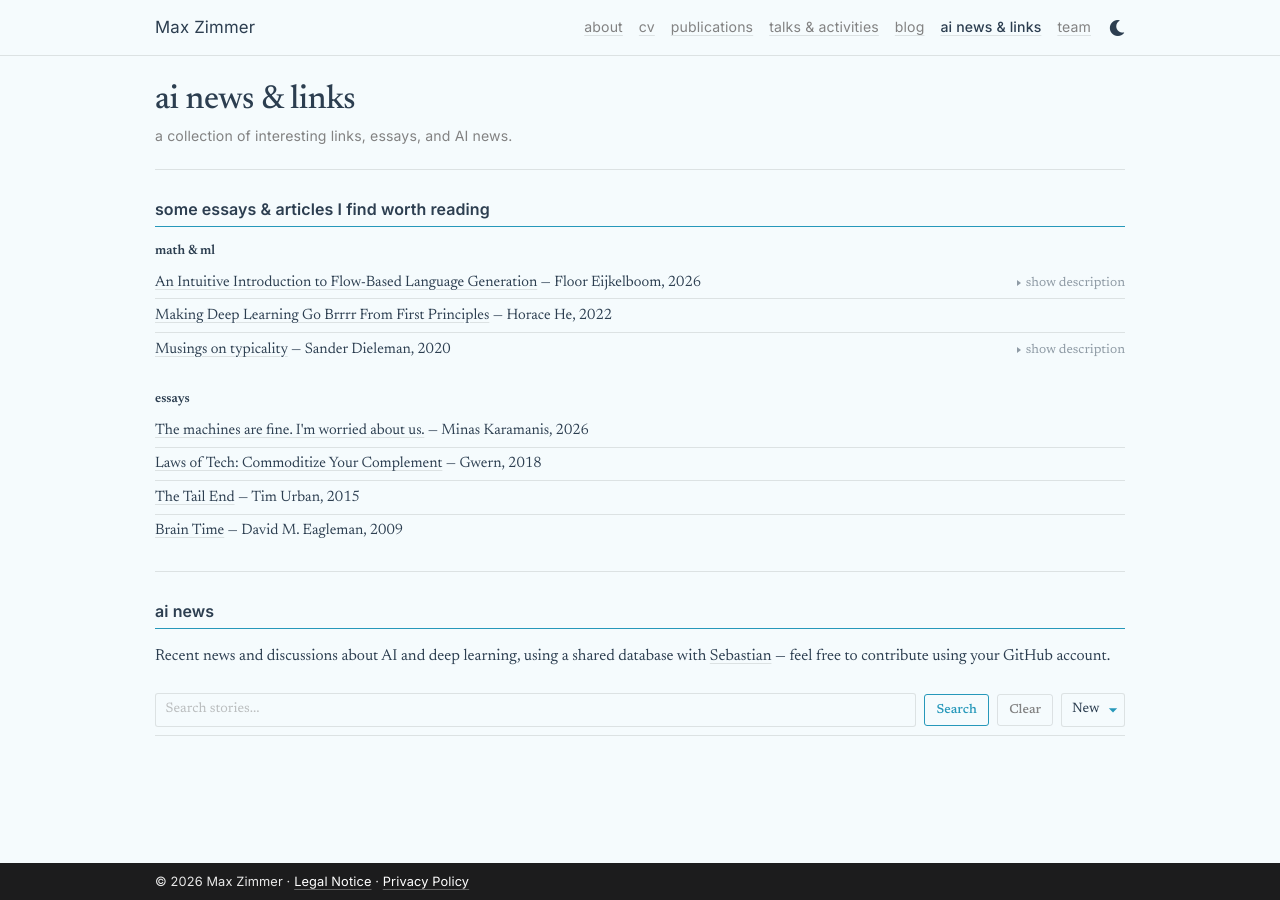
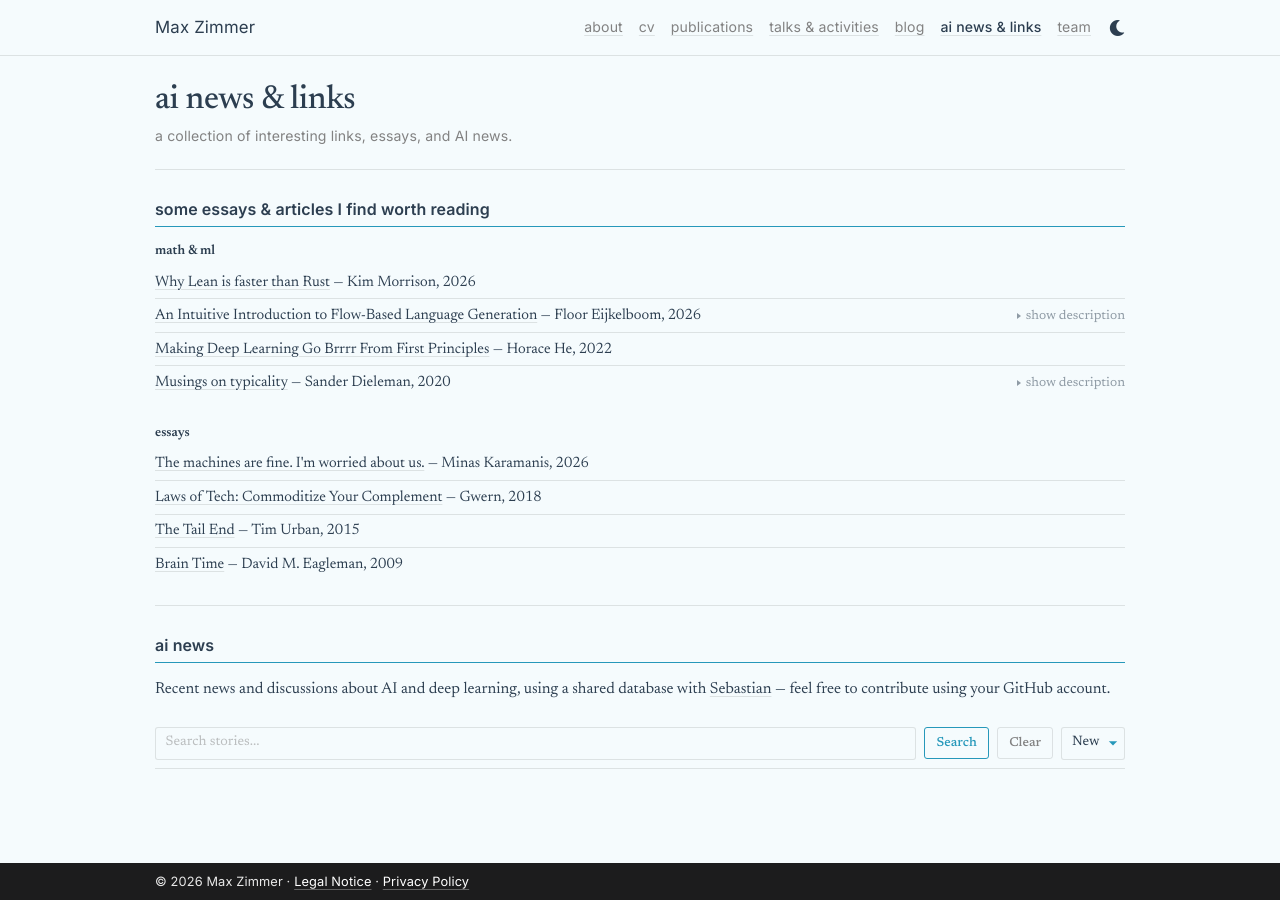
Before and after one commit to zimmer-m/zimmer-m.github.io, a Jekyll site: the page built from _pages/ai_news.md, in a window 1280 px wide. Built offline with Jekyll 4.4.1, drawn with Linux system fonts in a browser that asks for light colours; comment, search, counter and statistics services are not loaded; a style sheet for code colours, icons or effects is not loaded.

Commit message:
added link

```diff
--- a/_data/links.yml
+++ b/_data/links.yml
@@ -47,3 +47,10 @@
   year: 2026
   category: math & ml
   description: "Good introduction to flow matching for language models."
+
+- title: Why Lean is faster than Rust
+  url: https://kim-em.github.io/blog/2026-7-24-why-lean-is-faster-than-rust/
+  author: Kim Morrison
+  year: 2026
+  category: math & ml
+  description:
```
